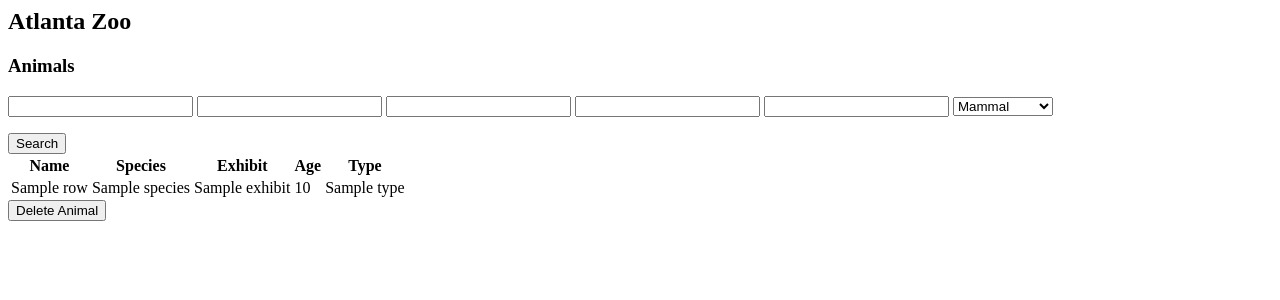
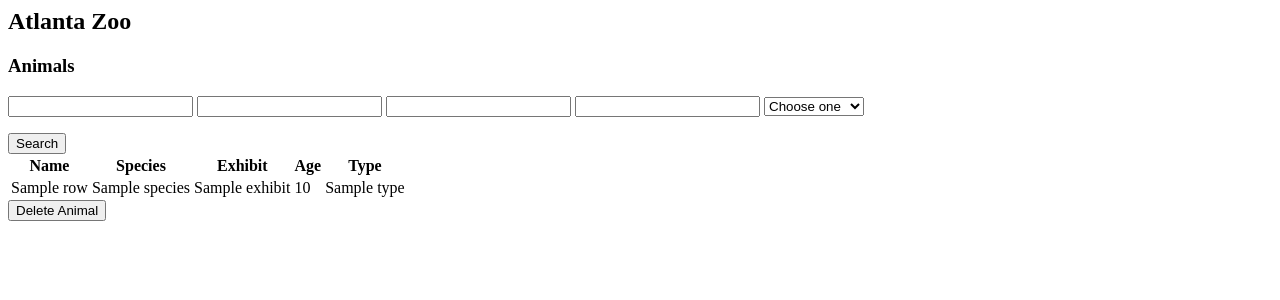
Before and after one commit to wharmond/Team25, a Flask app: template templates/AdminTemplates/viewAnimals.html in a window 1280 px wide. Shown: the top 300 px of the page. Run offline with Flask 2, Linux system fonts and the light colour scheme; the template is opened without the code that fills it: most values are stand-ins (such as "Sample title", 1, 10 or a date in 2020).

Commit message:
Update viewAnimals.html

```diff
--- a/templates/AdminTemplates/viewAnimals.html
+++ b/templates/AdminTemplates/viewAnimals.html
@@ -10,8 +10,9 @@
       <input type="text">
       <input type="text">
       <input type="text">
-      <input type="text">
+      <div class="unselected-field" style="display: inline-block;" id="Water">
         <select>
+          <option selected disabled>Choose one</option>
           <option value="Mammal">Mammal</option>
           <option value="Bird">Bird</option>
           <option value="Amphibian">Amphibian</option>
@@ -19,6 +20,7 @@
           <option value="Fish">Fish</option>
           <option value="Invertebrate">Invertevbrate</option>
         </select>
+      </div>
     </form>
     <button id="search_animals_btn" class="btn btn-lg btn-primary btn-block" type="button">Search</button>
     <table class="data-table">
```
Lines whose indentation alone changed are shown as unchanged.
